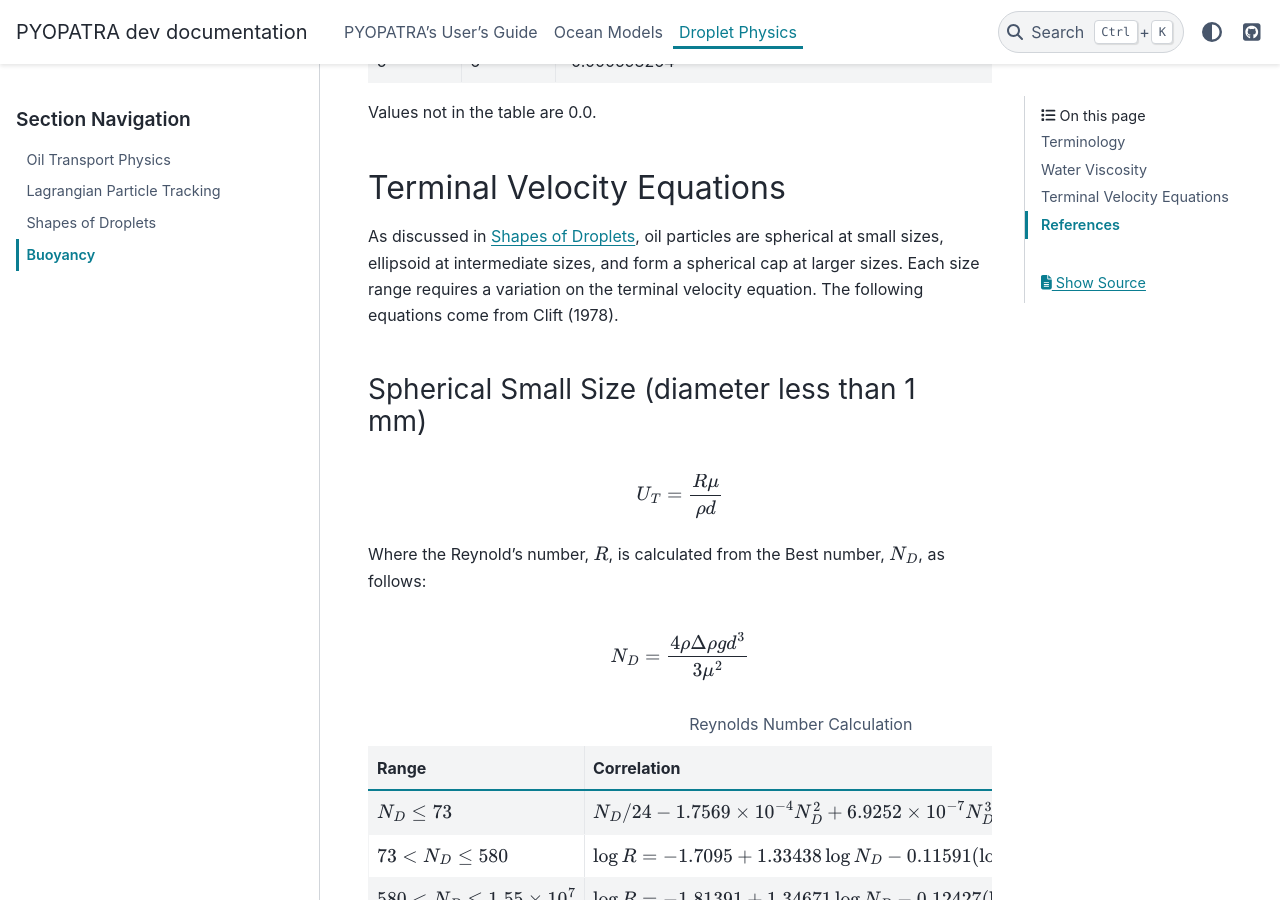
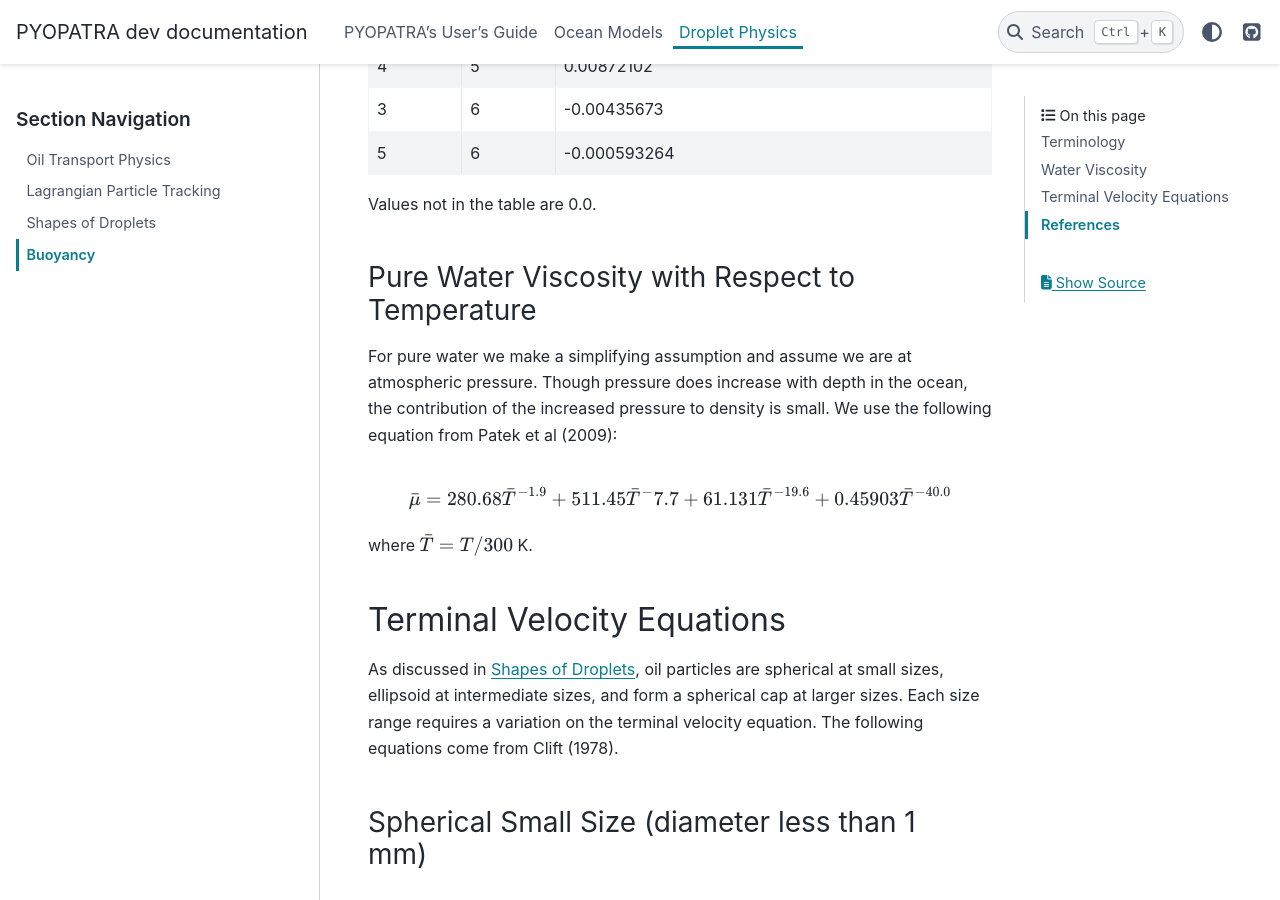
Before and after one commit to UT-CHG/PYOPATRA, a Sphinx documentation site: the page built from docs/physics/buoyancy.rst, in a window 1280 px wide and 900 px high, scrolled down 3064 px. Built offline with Sphinx 7.4.7 and the PyData theme 0.15.4, drawn with Linux system fonts in a browser that asks for light colours; some of the changed text lies outside the part shown.

Commit message:
Add pure water viscosity equations

```diff
--- a/docs/physics/buoyancy.rst
+++ b/docs/physics/buoyancy.rst
@@ -40,6 +40,10 @@ dependent on density, :math:`\rho`, and temperature, :math:`T`, both of which de
 on depth in bodies of water. So, to calculate water viscosity, we must take into account
 the depth of the particle in question.
 
+Water Viscosity With Respect to Density
+~~~~~~~~~~~~~~~~~~~~~~~~~~~~~~~~~~~~~~~
+
+Ocean water contains salt, which can impact density as well as temperature.
 We follow Huber et al (2009) to calculate water viscosity. In essence, the dimensionless
 water velocity is calculated as
 
@@ -57,7 +61,7 @@ represent dimensionless quantities:
    \end{align}
 
 Viscosity at the Zero Density Limit
-~~~~~~~~~~~~~~~~~~~~~~~~~~~~~~~~~~~
++++++++++++++++++++++++++++++++++++
 
 We use the following equation from Huber et al (2009):
 
@@ -67,7 +71,7 @@ We use the following equation from Huber et al (2009):
 The coefficients were obtained by orthogonal distance regression on observational data.
 
 Viscosity due to Increasing Density
-~~~~~~~~~~~~~~~~~~~~~~~~~~~~~~~~~~~
++++++++++++++++++++++++++++++++++++
 
 This term depends on both dimensionless temperature :math:`\bar{T}`, and on dimensionless density,
 :math:`\bar{\rho}`:
@@ -148,6 +152,19 @@ where :math:`H_{ij}` are determined by the following table:
      - -0.000593264
 
 Values not in the table are 0.0.
+
+Pure Water Viscosity with Respect to Temperature
+~~~~~~~~~~~~~~~~~~~~~~~~~~~~~~~~~~~~~~~~~~~~~~~~
+
+For pure water we make a simplifying assumption and assume we are at atmospheric pressure. Though pressure does increase
+with depth in the ocean, the contribution of the increased pressure to density is small. We use the following equation
+from Patek et al (2009):
+
+.. math::
+   \bar{\mu} = 280.68 \bar{T}^{-1.9} + 511.45 \bar{T}^-{7.7} + 61.131 \bar{T}^{-19.6} + 0.45903 \bar{T}^{-40.0}
+
+where :math:`\bar{T} = T / 300` K.
+
 
 Terminal Velocity Equations
 ---------------------------
```
Also changed, not shown: 1 other file.
